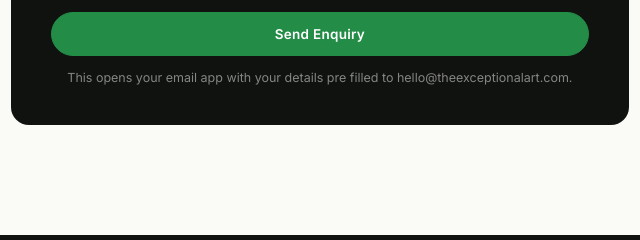
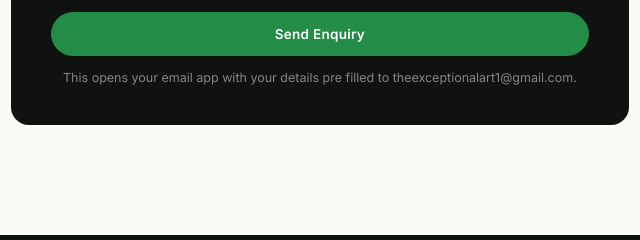
Before and after one commit to Ayomide195-duroti/Exceptional-art-, a plain HTML site: page index.html in a window 1280 px wide. Shown: the part 9326-9566 px from the top of the page, 603-1243 px from the left. Drawn offline with nearby package versions, Linux system fonts and the light colour scheme; no server answers.

Commit message:
Update index.html

```diff
--- a/index.html
+++ b/index.html
@@ -1215,13 +1215,13 @@ a:focus-visible, button:focus-visible, input:focus-visible, textarea:focus-visib
             <textarea id="fmsg" name="message" required placeholder="Tell us a bit about your project..."></textarea>
           </div>
           <button type="submit" class="btn btn-primary form-submit">Send Enquiry</button>
-          <p class="form-note">This opens your email app with your details pre filled to hello@theexceptionalart.com.</p>
+          <p class="form-note">This opens your email app with your details pre filled to theexceptionalart1@gmail.com.</p>
         </form>
       </div>
       <div class="form-success" id="formSuccess">
         <div class="check">✓</div>
         <h3>Your email app should now be open</h3>
-        <p style="color:rgba(250,250,246,.7);margin-top:10px;">If it didn't open, email us directly at <a href="mailto:hello@theexceptionalart.com" style="color:var(--green-bright);">hello@theexceptionalart.com</a> or message us on <a href="https://wa.me/2347064881130" target="_blank" rel="noopener" style="color:var(--green-bright);">WhatsApp</a>.</p>
+        <p style="color:rgba(250,250,246,.7);margin-top:10px;">If it didn't open, email us directly at <a href="mailto:theexceptionalart1@gmail.com" style="color:var(--green-bright);">hello@theexceptionalart.com</a> or message us on <a href="https://wa.me/2347064881130" target="_blank" rel="noopener" style="color:var(--green-bright);">WhatsApp</a>.</p>
       </div>
     </div>
   </div>
```
